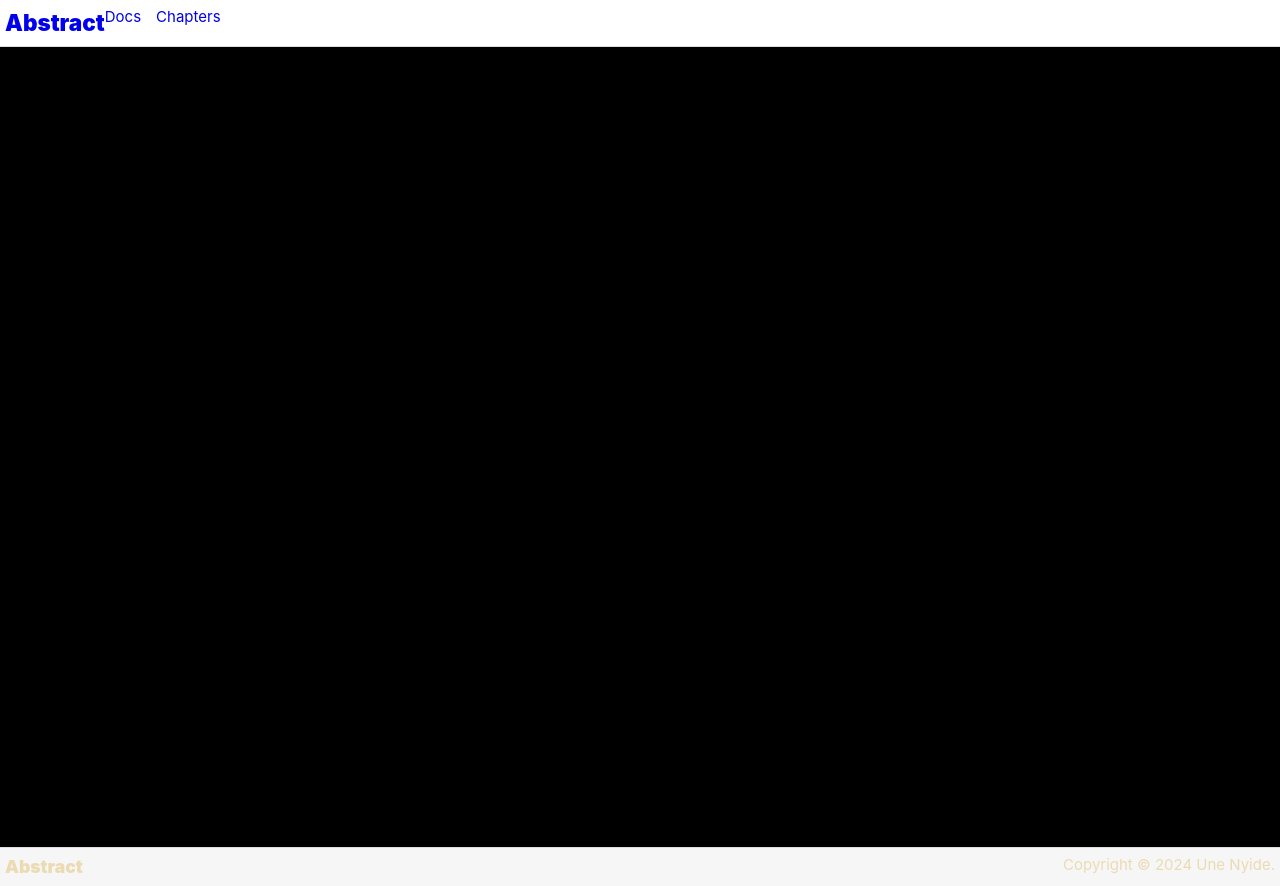
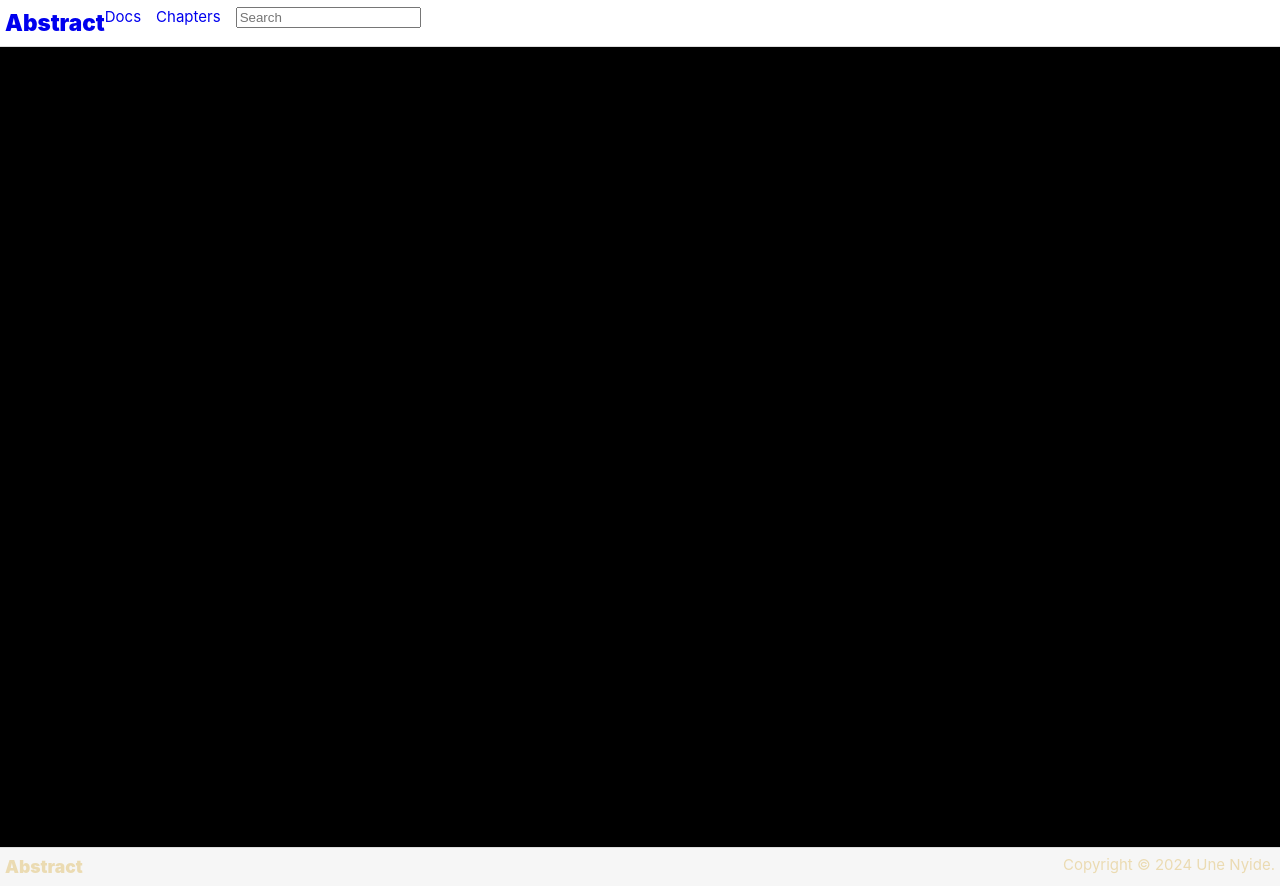
Before and after one commit to Unomars4/abstract, a Vue app: page / in a window 1280 px wide. Built offline with nearby package versions, Linux system fonts and the light colour scheme.

Commit message:
import search into header component

```diff
--- a/src/components/Header.vue
+++ b/src/components/Header.vue
@@ -1,5 +1,6 @@
 <script setup lang="ts">
 import Link from "@/components/Link.vue"
+import Search from "@/components/Search.vue";
 </script>
 
 <template>
@@ -15,6 +16,7 @@ import Link from "@/components/Link.vue"
         <div class="nav-btn">
           <Link :href="'/chapters'" :blank-target="false">Chapters</Link>
         </div>
+        <Search />
       </nav>
     </div>
   </header>
```
